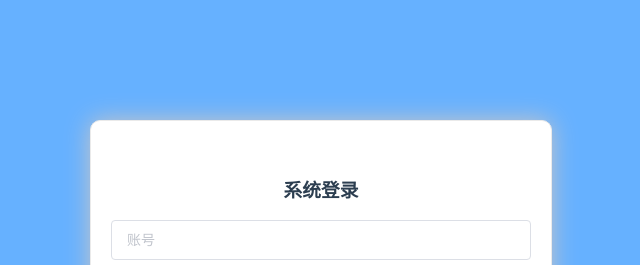
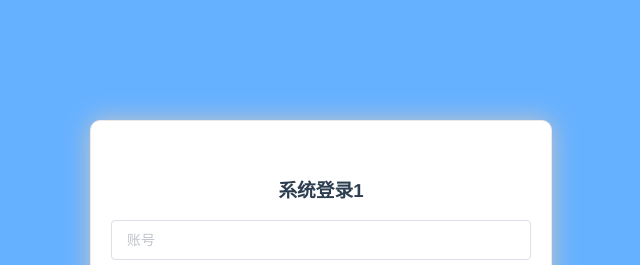
Before and after one commit to yuyu-king/mall, a Vue app: page /login in a window 1280 px wide. Shown: the top 265 px of the page, without its empty margins (340-980 px from the left). Built offline with nearby package versions, Linux system fonts and the light colour scheme.

Commit message:
no message

```diff
--- a/src/views/Login.vue
+++ b/src/views/Login.vue
@@ -1,7 +1,7 @@
 <template>
   <div class="login-container">
     <el-form :model="form" ref="form" class="login-page">
-      <h3 class="title">系统登录</h3>
+      <h3 class="title">系统登录1</h3>
       <el-form-item>
         <el-input type="text" v-model="form.name" auto-complete="off" placeholder="账号"></el-input>
       </el-form-item>
```
